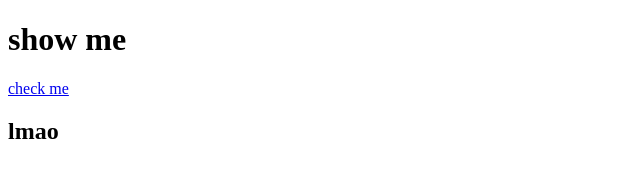
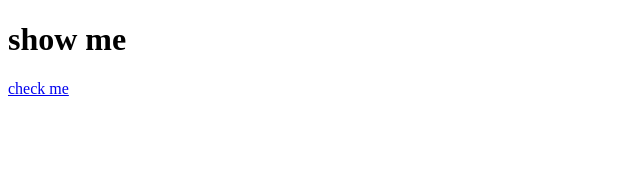
Before and after one commit to thienan049/checkout, a plain HTML site: page index.html in a window 1280 px wide. Shown: the full height of the page, 0-640 px from the left. Drawn offline with Linux system fonts and the light colour scheme.

Commit message:
Update index.html

```diff
--- a/index.html
+++ b/index.html
@@ -6,6 +6,5 @@
 <body>
 	<h1>show me</h1>
 	<a href="https:\\www.google.com"> check me </a>
-	<h2>lmao</h2>
 </body>
 </html>
```
